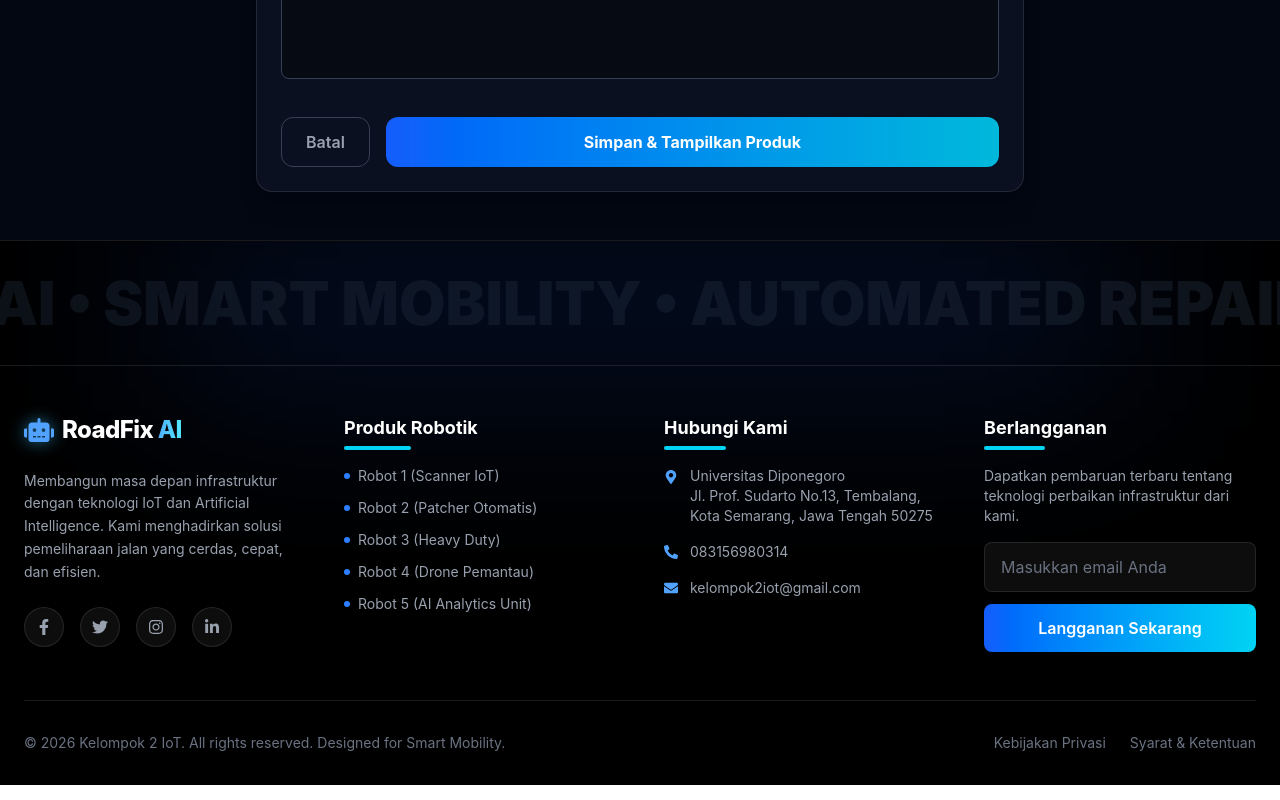
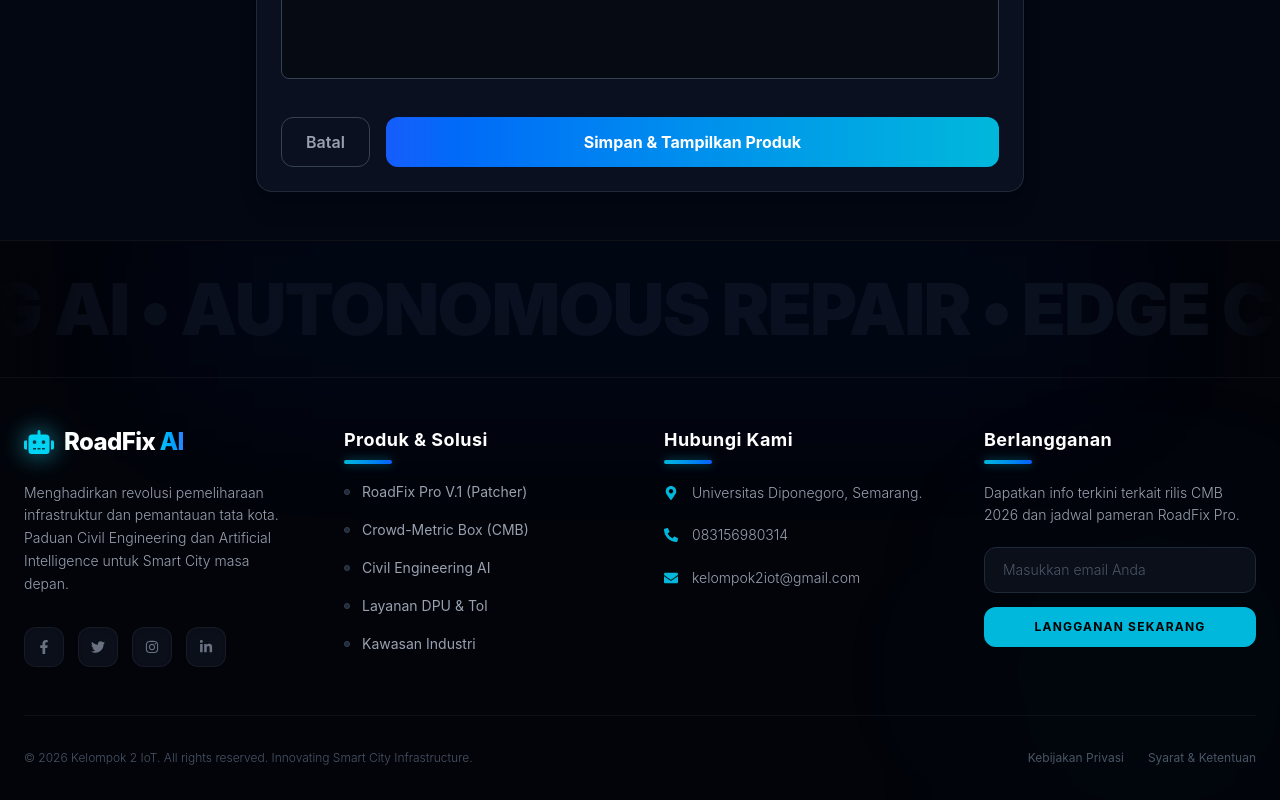
Before and after one commit to Shibarkan/RoadBot, a React (Vite) app: page /upload in a window 1280 px wide. Shown: the part 697-1497 px from the top of the page. Built offline with nearby package versions, Linux system fonts and the light colour scheme.

Commit message:
add subscription email

```diff
--- a/src/sections/Footer.jsx
+++ b/src/sections/Footer.jsx
@@ -1,4 +1,4 @@
-import React from "react";
+import React, { useState } from "react";
 import {
   FaRobot,
   FaFacebookF,
@@ -7,187 +7,265 @@
   FaLinkedinIn,
   FaEnvelope,
   FaMapMarkerAlt,
-  FaPhoneAlt
+  FaPhoneAlt,
+  FaSpinner,
+  FaCheckCircle
 } from "react-icons/fa";
 import { motion } from "framer-motion";
 
 const Footer = () => {
-  const fadeInUp = {
-    hidden: { opacity: 0, y: 40 },
-    visible: { opacity: 1, y: 0, transition: { duration: 0.8, ease: "easeOut" } }
+  const [email, setEmail] = useState("");
+  const [subscribeStatus, setSubscribeStatus] = useState("idle");
+
+  // Varians untuk animasi Grid Column muncul berurutan (Staggered)
+  const containerVariants = {
+    hidden: { opacity: 0 },
+    visible: {
+      opacity: 1,
+      transition: {
+        staggerChildren: 0.2, // Jeda antar elemen anak
+      },
+    },
   };
 
-  // Teks untuk animasi berjalan (marquee)
-  const marqueeText = " ROADFIX AI • SMART MOBILITY • AUTOMATED REPAIR • IOT SENSORS • CLOUD ANALYTICS •";
+  const itemVariants = {
+    hidden: { opacity: 0, y: 30 },
+    visible: { opacity: 1, y: 0, transition: { duration: 0.6, ease: "easeOut" } },
+  };
+
+  // Teks animasi berjalan disesuaikan dengan produk utama
+  const marqueeText = " ROADFIX PRO V.1 • CROWD-METRIC BOX (CMB) • CIVIL ENGINEERING AI • AUTONOMOUS REPAIR • EDGE COMPUTING • ";
+
+  // ========================================================
+  // FUNGSI KIRIM EMAIL OTOMATIS KE PELANGGAN VIA EMAILJS
+  // ========================================================
+  const handleSubscribe = async (e) => {
+    e.preventDefault();
+    if (!email) return;
+
+    setSubscribeStatus("loading");
+
+    // ========================================================
+    // KODE EMAILJS KAMU (Tinggal Isi Service ID & Public Key)
+    // ========================================================
+    const serviceID = "service_yxlmfte";    // <--- GANTI INI
+    const templateID = "template_c2rye5o";  // <--- SUDAH SESUAI
+    const publicKey = "EtKAxQyHUJk7EuYQn";    // <--- GANTI INI
+
+    try {
+      if(serviceID === "YOUR_SERVICE_ID" || publicKey === "YOUR_PUBLIC_KEY") {
+        throw new Error("EmailJS Credentials belum diisi");
+      }
+
+      const response = await fetch("https://api.emailjs.com/api/v1.0/email/send", {
+        method: "POST",
+        headers: { "Content-Type": "application/json" },
+        body: JSON.stringify({
+          service_id: serviceID,
+          template_id: templateID,
+          user_id: publicKey,
+          template_params: {
+            user_email: email,
+            reply_to: "kelompok2iot@gmail.com"
+          }
+        })
+      });
+
+      if (response.ok) {
+        setSubscribeStatus("success");
+        setEmail("");
+
+        setTimeout(() => {
+          setSubscribeStatus("idle");
+        }, 3000);
+      } else {
+        alert("Gagal mengirim. Cek Service ID, Public Key, atau kuota EmailJS.");
+        setSubscribeStatus("idle");
+      }
+    } catch (error) {
+      console.error("Error:", error);
+      if(error.message === "EmailJS Credentials belum diisi") {
+        alert("Tombol simulasi berhasil di-klik, tapi email nyata tidak terkirim karena Service ID / Public Key belum diisi di kode.");
+      } else {
+        alert("Terjadi kesalahan jaringan.");
+      }
+      setSubscribeStatus("idle");
+    }
+  };
 
   return (
-    <footer className="relative w-full bg-black/80 backdrop-blur-xl border-t border-white/10 pt-8 pb-8 overflow-hidden z-10">
+    <footer className="relative w-full bg-[#02040a] border-t border-white/5 pt-8 pb-8 overflow-hidden z-10 font-sans">
 
-      {/* Efek Cahaya di Background Footer */}
-      <div className="absolute top-0 left-1/2 -translate-x-1/2 w-3/4 h-32 bg-blue-600/20 blur-[100px] -z-10"></div>
+      {/* ================= BACKGROUND AMBIENT GLOW ================= */}
+      <div className="absolute inset-0 w-full h-full overflow-hidden pointer-events-none -z-10">
+        <div className="absolute top-0 left-1/2 -translate-x-1/2 w-[150%] md:w-3/4 h-32 bg-blue-600/10 blur-[100px] animate-pulse"></div>
+        <div className="absolute bottom-0 right-0 w-64 h-64 bg-cyan-600/5 rounded-full blur-[120px]"></div>
+      </div>
 
-      {/* TEKS BERJALAN INFINITY (MARQUEE) */}
-      <div className="w-full overflow-hidden flex border-b border-white/10 pb-8 mb-12">
+      {/* ================= TEKS BERJALAN INFINITY ================= */}
+      <div className="w-full overflow-hidden flex border-b border-white/5 pb-8 mb-12 relative group">
+        <div className="absolute top-0 left-0 w-20 h-full bg-gradient-to-r from-[#02040a] to-transparent z-10"></div>
+        <div className="absolute top-0 right-0 w-20 h-full bg-gradient-to-l from-[#02040a] to-transparent z-10"></div>
+
         <motion.div
-          className="flex whitespace-nowrap text-4xl md:text-6xl font-black text-transparent bg-clip-text bg-gradient-to-r from-gray-800 to-gray-600 opacity-40 select-none"
-          animate={{ x: [0, -1035] }} // Bergerak ke kiri secara terus-menerus
-          transition={{ ease: "linear", duration: 20, repeat: Infinity }}
+          className="flex whitespace-nowrap w-max"
+          animate={{ x: ["0%", "-50%"] }}
+          transition={{ ease: "linear", duration: 30, repeat: Infinity }}
+          whileHover={{ animationPlayState: "paused" }}
         >
-          {/* Mengulang teks 4 kali agar bisa looping tanpa terputus di layar besar */}
-          <span>{marqueeText}{marqueeText}{marqueeText}{marqueeText}</span>
+          <div className="flex text-5xl md:text-7xl font-black text-transparent bg-clip-text bg-gradient-to-r from-gray-900 via-gray-700 to-gray-900 opacity-40 select-none tracking-tight">
+            <span className="pr-6">{marqueeText} {marqueeText} {marqueeText}</span>
+            <span className="pr-6">{marqueeText} {marqueeText} {marqueeText}</span>
+          </div>
         </motion.div>
       </div>
 
-      <div className="max-w-7xl mx-auto px-6">
+      <div className="max-w-7xl mx-auto px-6 relative z-20">
 
-        {/* BUNGKUS GRID UTAMA */}
-        <div className="grid grid-cols-1 md:grid-cols-2 lg:grid-cols-4 gap-12 mb-12">
+        {/* ================= BUNGKUS GRID UTAMA (Diperbaiki Tag Penutupnya) ================= */}
+        <motion.div
+          className="grid grid-cols-1 md:grid-cols-2 lg:grid-cols-4 gap-12 md:gap-8 lg:gap-12 mb-12"
+          initial="hidden"
+          whileInView="visible"
+          viewport={{ once: true, amount: 0.2 }}
+          variants={containerVariants}
+        >
 
           {/* KOLOM 1: BRAND & DESKRIPSI */}
-          <motion.div
-            initial="hidden"
-            whileInView="visible"
-            viewport={{ once: false, amount: 0.3 }}
-            variants={fadeInUp}
-            className="flex flex-col space-y-6"
-          >
-            <div className="flex items-center gap-2 text-2xl font-extrabold tracking-tight cursor-pointer group">
-              <FaRobot className="text-3xl text-blue-400 group-hover:text-cyan-300 transform group-hover:rotate-12 transition-all duration-300 drop-shadow-[0_0_8px_rgba(56,189,248,0.6)]" />
+          <motion.div variants={itemVariants} className="flex flex-col space-y-6">
+            <div className="flex items-center gap-2.5 text-2xl font-extrabold tracking-tight cursor-pointer group w-max">
+              <FaRobot className="text-3xl text-cyan-400 group-hover:text-white transform group-hover:rotate-[360deg] transition-all duration-700 drop-shadow-[0_0_12px_rgba(34,211,238,0.8)]" />
               <div>
                 <span className="text-white">RoadFix</span>
-                <span className="text-transparent bg-clip-text bg-gradient-to-r from-blue-400 to-cyan-300"> AI</span>
+                <span className="text-transparent bg-clip-text bg-gradient-to-r from-cyan-400 to-blue-500"> AI</span>
               </div>
             </div>
-            <p className="text-gray-400 text-sm leading-relaxed">
-              Membangun masa depan infrastruktur dengan teknologi IoT dan Artificial Intelligence. Kami menghadirkan solusi pemeliharaan jalan yang cerdas, cepat, dan efisien.
+            <p className="text-gray-400 text-sm leading-relaxed md:pr-4 font-light">
+              Menghadirkan revolusi pemeliharaan infrastruktur dan pemantauan tata kota. Paduan Civil Engineering dan Artificial Intelligence untuk Smart City masa depan.
             </p>
 
-            {/* Sosial Media - Animasi Putar seperti Koin (3D Coin Flip) */}
-            <div className="flex gap-4" style={{ perspective: '1000px' }}>
+            <div className="flex gap-3.5 pt-2" style={{ perspective: '1000px' }}>
               {[FaFacebookF, FaTwitter, FaInstagram, FaLinkedinIn].map((Icon, index) => (
                 <a
                   key={index}
                   href="#"
-                  className="w-10 h-10 rounded-full bg-white/5 border border-white/10 flex items-center justify-center text-gray-400 hover:bg-blue-500 hover:text-white hover:border-blue-500 transition-all duration-700 hover:[transform:rotateY(360deg)] shadow-lg"
+                  className="w-10 h-10 rounded-xl bg-[#0a0f1a] border border-white/5 flex items-center justify-center text-gray-500 hover:bg-cyan-500 hover:text-black hover:border-cyan-500 hover:shadow-[0_0_15px_rgba(6,182,212,0.5)] transition-all duration-700 hover:[transform:rotateY(180deg)] shadow-inner group"
                 >
-                  <Icon />
+                  <div className="transition-transform duration-700 group-hover:[transform:rotateY(180deg)]">
+                    <Icon className="text-sm" />
+                  </div>
                 </a>
               ))}
             </div>
           </motion.div>
 
-          {/* KOLOM 2: TAUTAN CEPAT (PRODUK & LAYANAN) */}
-          <motion.div
-            initial="hidden"
-            whileInView="visible"
-            viewport={{ once: false, amount: 0.3 }}
-            variants={{
-              hidden: { opacity: 0, y: 40 },
-              visible: { opacity: 1, y: 0, transition: { duration: 0.8, delay: 0.1, ease: "easeOut" } }
-            }}
-          >
-            <h3 className="text-white font-bold text-lg mb-6 relative inline-block">
-              Produk Robotik
-              <span className="absolute -bottom-2 left-0 w-1/2 h-1 bg-cyan-400 rounded-full"></span>
+          {/* KOLOM 2: TAUTAN CEPAT */}
+          <motion.div variants={itemVariants}>
+            <h3 className="text-white font-bold text-lg mb-7 relative inline-block tracking-wide">
+              Produk & Solusi
+              <span className="absolute -bottom-2.5 left-0 w-12 h-1 bg-gradient-to-r from-cyan-500 to-blue-600 rounded-full shadow-[0_0_10px_rgba(6,182,212,0.5)]"></span>
             </h3>
-            <ul className="space-y-3">
+            <ul className="space-y-3.5">
               {[
-                "Robot 1 (Scanner IoT)",
-                "Robot 2 (Patcher Otomatis)",
-                "Robot 3 (Heavy Duty)",
-                "Robot 4 (Drone Pemantau)",
-                "Robot 5 (AI Analytics Unit)"
+                "RoadFix Pro V.1 (Patcher)",
+                "Crowd-Metric Box (CMB)",
+                "Civil Engineering AI",
+                "Layanan DPU & Tol",
+                "Kawasan Industri"
               ].map((item, idx) => (
                 <li key={idx}>
-                  <a href="#" className="text-gray-400 hover:text-cyan-300 text-sm flex items-center gap-2 group transition-colors duration-300">
-                    <span className="w-1.5 h-1.5 rounded-full bg-blue-500 group-hover:bg-cyan-300 group-hover:scale-150 transition-all"></span>
-                    <span className="transform group-hover:translate-x-2 transition-transform duration-300">{item}</span>
+                  <a href="#" className="text-gray-400 hover:text-white text-sm flex items-center gap-3 w-max relative group overflow-hidden pb-1">
+                    <span className="w-1.5 h-1.5 rounded-full bg-gray-800 border border-gray-700 group-hover:bg-cyan-400 group-hover:border-cyan-300 transition-all duration-300"></span>
+                    <span>{item}</span>
+                    <span className="absolute bottom-0 left-0 w-full h-px bg-cyan-500 transform scale-x-0 group-hover:scale-x-100 transition-transform duration-300 origin-left"></span>
                   </a>
                 </li>
               ))}
             </ul>
           </motion.div>
 
-          {/* KOLOM 3: KONTAK & INFO */}
-          <motion.div
-            initial="hidden"
-            whileInView="visible"
-            viewport={{ once: false, amount: 0.3 }}
-            variants={{
-              hidden: { opacity: 0, y: 40 },
-              visible: { opacity: 1, y: 0, transition: { duration: 0.8, delay: 0.2, ease: "easeOut" } }
-            }}
-          >
-            <h3 className="text-white font-bold text-lg mb-6 relative inline-block">
+          {/* KOLOM 3: KONTAK */}
+          <motion.div variants={itemVariants}>
+            <h3 className="text-white font-bold text-lg mb-7 relative inline-block tracking-wide">
               Hubungi Kami
-              <span className="absolute -bottom-2 left-0 w-1/2 h-1 bg-cyan-400 rounded-full"></span>
+              <span className="absolute -bottom-2.5 left-0 w-12 h-1 bg-gradient-to-r from-cyan-500 to-blue-600 rounded-full shadow-[0_0_10px_rgba(6,182,212,0.5)]"></span>
             </h3>
-            <ul className="space-y-4">
-              <li className="flex items-start gap-3 text-gray-400 text-sm group cursor-pointer hover:text-cyan-300 transition-colors">
-                <FaMapMarkerAlt className="text-blue-400 mt-1 flex-shrink-0 group-hover:animate-bounce" />
-                <span>Universitas Diponegoro<br/>Jl. Prof. Sudarto No.13, Tembalang, Kota Semarang, Jawa Tengah 50275</span>
-              </li>
-              <li className="flex items-center gap-3 text-gray-400 text-sm group cursor-pointer hover:text-cyan-300 transition-colors">
-                <FaPhoneAlt className="text-blue-400 flex-shrink-0 group-hover:rotate-12 transition-transform" />
-                <span>083156980314</span>
-              </li>
-              <li className="flex items-center gap-3 text-gray-400 text-sm group cursor-pointer hover:text-cyan-300 transition-colors">
-                <FaEnvelope className="text-blue-400 flex-shrink-0 group-hover:-rotate-12 transition-transform" />
-                <span>kelompok2iot@gmail.com</span>
-              </li>
+            <ul className="space-y-5">
+              {[
+                { icon: FaMapMarkerAlt, text: "Universitas Diponegoro, Semarang." },
+                { icon: FaPhoneAlt, text: "083156980314" },
+                { icon: FaEnvelope, text: "kelompok2iot@gmail.com" }
+              ].map((item, idx) => (
+                <li key={idx} className="flex items-start gap-3.5 text-gray-400 text-sm group cursor-pointer hover:text-white transition-colors duration-300">
+                  <item.icon className="text-cyan-500 mt-1 flex-shrink-0 group-hover:text-cyan-300 group-hover:scale-110 transition-transform duration-300" />
+                  <span className="leading-relaxed font-light">{item.text}</span>
+                </li>
+              ))}
             </ul>
           </motion.div>
 
           {/* KOLOM 4: NEWSLETTER */}
-          <motion.div
-            initial="hidden"
-            whileInView="visible"
-            viewport={{ once: false, amount: 0.3 }}
-            variants={{
-              hidden: { opacity: 0, y: 40 },
-              visible: { opacity: 1, y: 0, transition: { duration: 0.8, delay: 0.3, ease: "easeOut" } }
-            }}
-          >
-            <h3 className="text-white font-bold text-lg mb-6 relative inline-block">
+          <motion.div variants={itemVariants}>
+            <h3 className="text-white font-bold text-lg mb-7 relative inline-block tracking-wide">
               Berlangganan
-              <span className="absolute -bottom-2 left-0 w-1/2 h-1 bg-cyan-400 rounded-full"></span>
+              <span className="absolute -bottom-2.5 left-0 w-12 h-1 bg-gradient-to-r from-cyan-500 to-blue-600 rounded-full shadow-[0_0_10px_rgba(6,182,212,0.5)]"></span>
             </h3>
-            <p className="text-gray-400 text-sm mb-4">
-              Dapatkan pembaruan terbaru tentang teknologi perbaikan infrastruktur dari kami.
+            <p className="text-gray-400 text-sm mb-5 font-light leading-relaxed">
+              Dapatkan info terkini terkait rilis CMB 2026 dan jadwal pameran RoadFix Pro.
             </p>
-            <form className="flex flex-col gap-3" onSubmit={(e) => e.preventDefault()}>
+            <form className="flex flex-col gap-3.5" onSubmit={handleSubscribe}>
               <input
                 type="email"
+                value={email}
+                onChange={(e) => setEmail(e.target.value)}
+                disabled={subscribeStatus === "loading" || subscribeStatus === "success"}
                 placeholder="Masukkan email Anda"
-                className="w-full px-4 py-3 rounded-lg bg-white/5 border border-white/10 text-white placeholder-gray-500 focus:outline-none focus:border-cyan-400 focus:ring-1 focus:ring-cyan-400 transition-colors"
+                className="w-full px-4.5 py-3 rounded-xl bg-[#0a0f1a] border border-gray-800 text-white placeholder-gray-600 focus:outline-none focus:border-cyan-500 focus:ring-1 focus:ring-cyan-500 focus:shadow-[0_0_15px_rgba(6,182,212,0.3)] transition-all duration-300 disabled:opacity-50 font-light text-sm"
                 required
               />
               <button
                 type="submit"
-                className="w-full py-3 rounded-lg bg-gradient-to-r from-blue-600 to-cyan-400 text-white font-semibold hover:shadow-[0_0_15px_rgba(34,211,238,0.4)] transition-all transform hover:scale-[1.02] active:scale-95"
+                disabled={subscribeStatus === "loading" || subscribeStatus === "success"}
+                className={`w-full py-3 rounded-xl font-bold uppercase tracking-widest text-[10px] md:text-xs transition-all duration-500 transform flex items-center justify-center gap-2.5
+                  ${subscribeStatus === "success"
+                    ? "bg-green-600 text-white shadow-[0_0_20px_rgba(22,163,74,0.5)] scale-100"
+                    : subscribeStatus === "loading"
+                    ? "bg-gray-700 text-gray-400 cursor-wait scale-98"
+                    : "bg-cyan-500 hover:bg-cyan-400 text-black hover:shadow-[0_0_20px_rgba(6,182,212,0.5)] hover:scale-[1.03] active:scale-95"
+                  }`}
               >
-                Langganan Sekarang
+                {subscribeStatus === "loading" ? (
+                  <><FaSpinner className="animate-spin text-sm" /> Memproses...</>
+                ) : subscribeStatus === "success" ? (
+                  <><FaCheckCircle className="text-sm" /> Berhasil Berlangganan!</>
+                ) : (
+                  "Langganan Sekarang"
+                )}
               </button>
             </form>
           </motion.div>
 
-        </div>
+        </motion.div> {/* <--- INI TAG YANG TADI TYPO, SUDAH BENAR SEKARANG */}
 
-        {/* GARIS PEMISAH & COPYRIGHT */}
+        {/* ================= GARIS PEMISAH & COPYRIGHT ================= */}
         <motion.div
           initial={{ opacity: 0 }}
           whileInView={{ opacity: 1 }}
-          viewport={{ once: false }}
-          transition={{ duration: 1, delay: 0.5 }}
-          className="border-t border-white/10 pt-8 flex flex-col md:flex-row justify-between items-center gap-4"
+          viewport={{ once: true }}
+          transition={{ duration: 1, delay: 0.8 }}
+          className="border-t border-white/5 pt-8 flex flex-col md:flex-row justify-between items-center gap-5"
         >
-          <p className="text-gray-500 text-sm text-center md:text-left">
+          <p className="text-gray-600 text-xs text-center md:text-left font-light leading-relaxed">
             &copy; {new Date().getFullYear()} Kelompok 2 IoT. All rights reserved. <br className="md:hidden" />
-            Designed for Smart Mobility.
+            Innovating Smart City Infrastructure.
           </p>
-          <div className="flex gap-6 text-sm text-gray-500">
-            <a href="#" className="hover:text-cyan-300 transition-colors">Kebijakan Privasi</a>
-            <a href="#" className="hover:text-cyan-300 transition-colors">Syarat & Ketentuan</a>
+          <div className="flex gap-6 text-xs text-gray-600">
+            {["Kebijakan Privasi", "Syarat & Ketentuan"].map(link => (
+              <a href="#" key={link} className="hover:text-cyan-400 transition-colors duration-300 relative group overflow-hidden w-max">
+                {link}
+                <span className="absolute bottom-0 left-0 w-full h-px bg-cyan-500 transform scale-x-0 group-hover:scale-x-100 transition-transform duration-300 origin-left"></span>
+              </a>
+            ))}
           </div>
         </motion.div>
 
```
